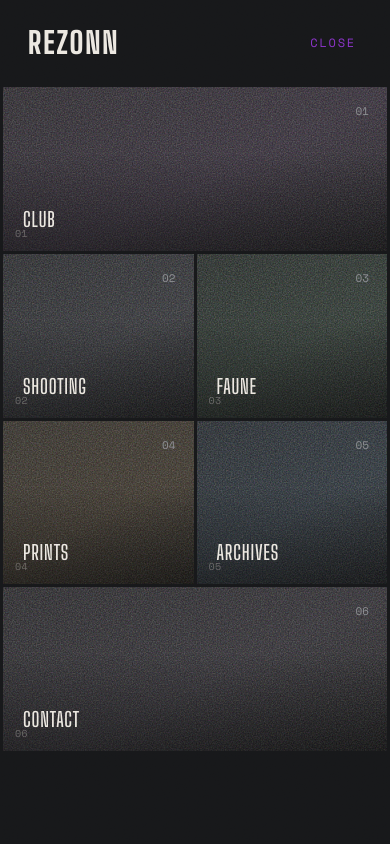
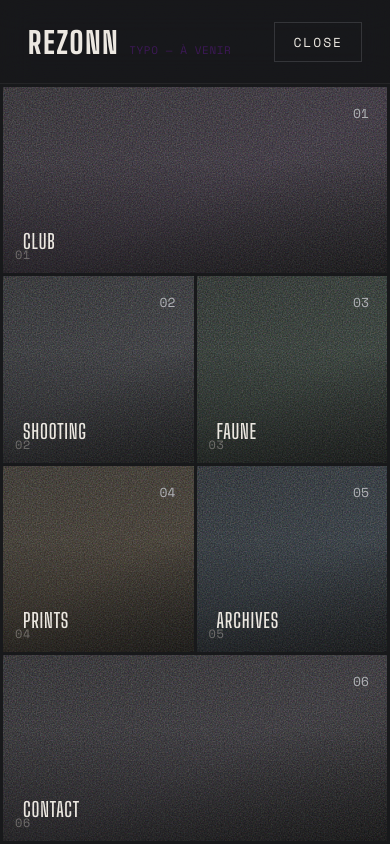
Before and after one commit to l3akr/rezonn, a plain HTML site: page index.html in a window 390 px wide. Both pictures are taken after a click on the button "MENU". Shown: the top 844 px of the page. Drawn offline with nearby package versions, Linux system fonts and the light colour scheme.

Commit message:
update menu

```diff
--- a/index.html
+++ b/index.html
@@ -21,7 +21,7 @@
   <div class="grain" aria-hidden="true"></div>
 
   <header class="site-header">
-    <a href="#/" class="wordmark" data-nav>REZONN<span class="wordmark-note">TYPO — À VENIR</span></a>
+    <a href="#/" class="wordmark" id="headerWordmark" data-nav>REZONN<span class="wordmark-note">TYPO — À VENIR</span></a>
 
     <button class="menu-toggle" id="menuToggle" aria-expanded="false" aria-controls="menuOverlay">
       <span class="menu-toggle-label">MENU</span>
@@ -30,10 +30,6 @@
 
   <!-- MENU PLEIN ÉCRAN — une photo par catégorie, visible au survol sur PC, toujours visible sur mobile -->
   <div class="menu-overlay" id="menuOverlay" aria-hidden="true">
-    <div class="menu-overlay-bar">
-      <a href="#/" class="wordmark" data-nav>REZONN</a>
-      <button class="menu-close" id="menuClose">CLOSE</button>
-    </div>
     <div class="menu-grid" id="menuGrid"></div>
   </div>
 
--- a/script.js
+++ b/script.js
@@ -123,13 +123,17 @@ function renderHome() {
       <h1 class="hero-word">REZONN</h1>
       <p class="hero-note">Identité typographique — à venir</p>
       <p class="hero-tagline">Photographie — Séries — Tirages</p>
-      <div class="hero-scroll">DÉFILER</div>
+      <button class="hero-scroll" id="heroScroll">DÉFILER</button>
     </section>
 
     <section class="cat-grid view">
       ${tilesHtml()}
     </section>
   `;
+
+  document.getElementById('heroScroll').addEventListener('click', () => {
+    document.querySelector('.cat-grid').scrollIntoView({ behavior: 'smooth', block: 'start' });
+  });
 }
 
 function tilesHtml() {
@@ -296,13 +300,15 @@ function updateActiveTile(hash) {
    Menu plein écran
    ============================================ */
 const menuToggle = document.getElementById('menuToggle');
+const menuToggleLabel = menuToggle.querySelector('.menu-toggle-label');
 const menuOverlay = document.getElementById('menuOverlay');
-const menuClose = document.getElementById('menuClose');
+const headerWordmark = document.getElementById('headerWordmark');
 
 function openMenu() {
   menuOverlay.classList.add('is-open');
   menuOverlay.setAttribute('aria-hidden', 'false');
   menuToggle.setAttribute('aria-expanded', 'true');
+  menuToggleLabel.textContent = 'CLOSE';
   document.body.style.overflow = 'hidden';
 }
 
@@ -310,14 +316,16 @@ function closeMenu() {
   menuOverlay.classList.remove('is-open');
   menuOverlay.setAttribute('aria-hidden', 'true');
   menuToggle.setAttribute('aria-expanded', 'false');
+  menuToggleLabel.textContent = 'MENU';
   document.body.style.overflow = '';
 }
 
 menuToggle.addEventListener('click', () => {
   menuOverlay.classList.contains('is-open') ? closeMenu() : openMenu();
 });
-menuClose.addEventListener('click', closeMenu);
-menuOverlay.querySelector('.menu-overlay-bar .wordmark').addEventListener('click', closeMenu);
+headerWordmark.addEventListener('click', () => {
+  if (menuOverlay.classList.contains('is-open')) closeMenu();
+});
 document.addEventListener('keydown', e => {
   if (e.key === 'Escape') closeMenu();
 });
--- a/styles.css
+++ b/styles.css
@@ -6,10 +6,10 @@
   --bg-elevated: #1e1f22;
   --bg-elevated-2: #26282b;
   --fg: #ece8e1;
-  --fg-muted: #8d8f93;
-  --fg-faint: #58595c;
+  --fg-muted: #aeb0b4;
+  --fg-faint: #86888c;
   --line: #333438;
-  --accent: #8C34CB;
+  --accent: #40185d;
   --accent-dim: #2a0f3d;
 
   --font-display: 'Big Shoulders Display', sans-serif;
@@ -105,9 +105,11 @@ img{ max-width:100%; display:block; }
   height: var(--header-h);
   display:flex; align-items:center; justify-content: space-between;
   padding: 0 28px;
-  z-index: 500;
-  background: linear-gradient(to bottom, rgba(23,24,26,0.92), rgba(23,24,26,0));
-  backdrop-filter: blur(2px);
+  z-index: 900;
+  background: rgba(23,24,26,0.4);
+  backdrop-filter: blur(16px) saturate(140%);
+  -webkit-backdrop-filter: blur(16px) saturate(140%);
+  border-bottom: 1px solid rgba(255,255,255,0.06);
 }
 .wordmark{
   font-family: var(--font-display);
@@ -118,25 +120,26 @@ img{ max-width:100%; display:block; }
 }
 .wordmark-note{
   font-family: var(--font-mono);
-  font-size: 9px;
+  font-size: 11px;
   font-weight: 400;
   letter-spacing: 0.05em;
   color: var(--accent);
-  opacity: 0.85;
+  opacity: 0.9;
   text-transform: uppercase;
 }
 .menu-toggle{
   font-family: var(--font-mono);
-  font-size: 12px;
+  font-size: 13px;
   letter-spacing: 0.15em;
   border: 1px solid var(--line);
-  padding: 8px 16px;
+  padding: 9px 18px;
   transition: border-color 0.25s ease, color 0.25s ease;
 }
 .menu-toggle:hover{ border-color: var(--accent); color: var(--accent); }
 
 /* ============================================
    Menu plein écran — photo par catégorie
+   Occupe tout le viewport, sans défilement, sous le header flouté
    ============================================ */
 .menu-overlay{
   position: fixed; inset:0;
@@ -144,36 +147,22 @@ img{ max-width:100%; display:block; }
   background: var(--bg);
   visibility: hidden;
   opacity: 0;
-  transform: translateY(-12px);
-  transition: opacity 0.4s ease, transform 0.4s ease, visibility 0.4s ease;
-  overflow-y: auto;
+  transition: opacity 0.4s ease, visibility 0.4s ease;
+  overflow: hidden;
 }
 .menu-overlay.is-open{
   visibility: visible;
   opacity: 1;
-  transform: translateY(0);
 }
-.menu-overlay-bar{
-  height: var(--header-h);
-  display:flex; align-items:center; justify-content:space-between;
-  padding: 0 28px;
-}
-.menu-close{
-  font-family: var(--font-mono);
-  font-size: 12px;
-  letter-spacing: 0.15em;
-  color: var(--accent);
-  transition: opacity 0.25s ease;
-}
-.menu-close:hover{ opacity: 0.7; }
 
 .menu-grid{
   display:grid;
   grid-template-columns: repeat(6, 1fr);
-  grid-auto-rows: 12vw;
+  grid-template-rows: repeat(3, 1fr);
   gap: 3px;
   padding: 3px;
-  min-height: calc(100vh - var(--header-h));
+  padding-top: calc(var(--header-h) + 3px);
+  height: 100vh;
 }
 
 /* les photos des tuiles du menu restent masquées par défaut sur PC,
@@ -201,7 +190,7 @@ img{ max-width:100%; display:block; }
 #menuGrid .cat-tile.is-active .cat-tile-label{ color: var(--accent); }
 
 @media (max-width: 760px){
-  .menu-grid{ grid-template-columns: repeat(2,1fr); grid-auto-rows: 42vw; }
+  .menu-grid{ grid-template-columns: repeat(2,1fr); grid-template-rows: repeat(4, 1fr); }
   #menuGrid .cat-tile .ph,
   #menuGrid .cat-tile .shot-img{ opacity: 1 !important; }
   #menuGrid .cat-tile::after{ opacity: 0.75 !important; }
@@ -243,7 +232,7 @@ img{ max-width:100%; display:block; }
 .hero-note{
   margin-top: 18px;
   font-family: var(--font-mono);
-  font-size: 11px;
+  font-size: 13px;
   letter-spacing: 0.15em;
   color: var(--accent);
   text-transform: uppercase;
@@ -251,7 +240,7 @@ img{ max-width:100%; display:block; }
 .hero-tagline{
   margin-top: 28px;
   font-family: var(--font-mono);
-  font-size: 12px;
+  font-size: 14px;
   letter-spacing: 0.2em;
   color: var(--fg-muted);
   text-transform: uppercase;
@@ -259,11 +248,15 @@ img{ max-width:100%; display:block; }
 .hero-scroll{
   position:absolute; bottom: 30px;
   font-family: var(--font-mono);
-  font-size: 10px;
+  font-size: 12px;
   color: var(--fg-faint);
   letter-spacing: 0.2em;
   display:flex; flex-direction:column; align-items:center; gap:8px;
+  cursor: pointer;
+  background:none; border:none;
+  transition: color 0.25s ease;
 }
+.hero-scroll:hover{ color: var(--fg); }
 .hero-scroll::after{
   content:'';
   width:1px; height: 34px;
@@ -306,7 +299,7 @@ img{ max-width:100%; display:block; }
 .cat-tile-index{
   position:absolute; top:16px; right:18px;
   font-family: var(--font-mono);
-  font-size: 11px;
+  font-size: 13px;
   color: var(--fg-muted);
   z-index:2;
 }
@@ -352,8 +345,8 @@ img{ max-width:100%; display:block; }
   content: attr(data-frame);
   position:absolute; bottom:10px; left:12px;
   font-family: var(--font-mono);
-  font-size: 10px;
-  color: rgba(236,232,225,0.55);
+  font-size: 12px;
+  color: rgba(236,232,225,0.6);
   z-index:2;
   letter-spacing: 0.05em;
 }
@@ -375,8 +368,8 @@ img{ max-width:100%; display:block; }
 .frame-num{
   position:absolute; bottom:10px; left:12px;
   font-family: var(--font-mono);
-  font-size: 10px;
-  color: rgba(236,232,225,0.85);
+  font-size: 12px;
+  color: rgba(236,232,225,0.9);
   z-index:2;
   letter-spacing: 0.05em;
   text-shadow: 0 1px 4px rgba(0,0,0,0.7);
@@ -399,7 +392,7 @@ img{ max-width:100%; display:block; }
 .cat-meta{
   margin-top: 14px;
   font-family: var(--font-mono);
-  font-size: 12px;
+  font-size: 13px;
   letter-spacing: 0.1em;
   color: var(--fg-muted);
   display:flex; gap: 24px; flex-wrap:wrap;
@@ -437,7 +430,7 @@ img{ max-width:100%; display:block; }
 .series-sub{
   margin-top: 8px;
   font-family: var(--font-mono);
-  font-size: 11px;
+  font-size: 13px;
   color: var(--fg-muted);
   letter-spacing: 0.08em;
 }
@@ -515,13 +508,13 @@ img{ max-width:100%; display:block; }
 }
 .print-format{
   font-family: var(--font-mono);
-  font-size: 10px;
+  font-size: 12px;
   color: var(--fg-muted);
   margin-top: 4px;
 }
 .print-price{
   font-family: var(--font-mono);
-  font-size: 13px;
+  font-size: 14px;
   color: var(--accent);
   white-space:nowrap;
 }
@@ -531,7 +524,7 @@ img{ max-width:100%; display:block; }
   border: 1px solid var(--line);
   padding: 11px 0;
   font-family: var(--font-mono);
-  font-size: 11px;
+  font-size: 12px;
   letter-spacing: 0.12em;
   transition: background 0.25s ease, border-color 0.25s ease, color 0.25s ease;
 }
@@ -553,7 +546,7 @@ img{ max-width:100%; display:block; }
 .prints-note{
   margin: 0 28px 40px;
   font-family: var(--font-mono);
-  font-size: 11px;
+  font-size: 13px;
   color: var(--fg-faint);
   max-width: 520px;
   line-height: 1.6;
@@ -576,7 +569,7 @@ img{ max-width:100%; display:block; }
 }
 .contact-sub{
   font-family: var(--font-mono);
-  font-size: 12px;
+  font-size: 13px;
   color: var(--fg-muted);
   letter-spacing: 0.1em;
   max-width: 420px;
@@ -599,7 +592,7 @@ img{ max-width:100%; display:block; }
   padding: 22px 28px;
   display:flex; justify-content:space-between; align-items:center; flex-wrap:wrap; gap: 10px;
   font-family: var(--font-mono);
-  font-size: 10px;
+  font-size: 12px;
   letter-spacing: 0.1em;
   color: var(--fg-faint);
 }
```
